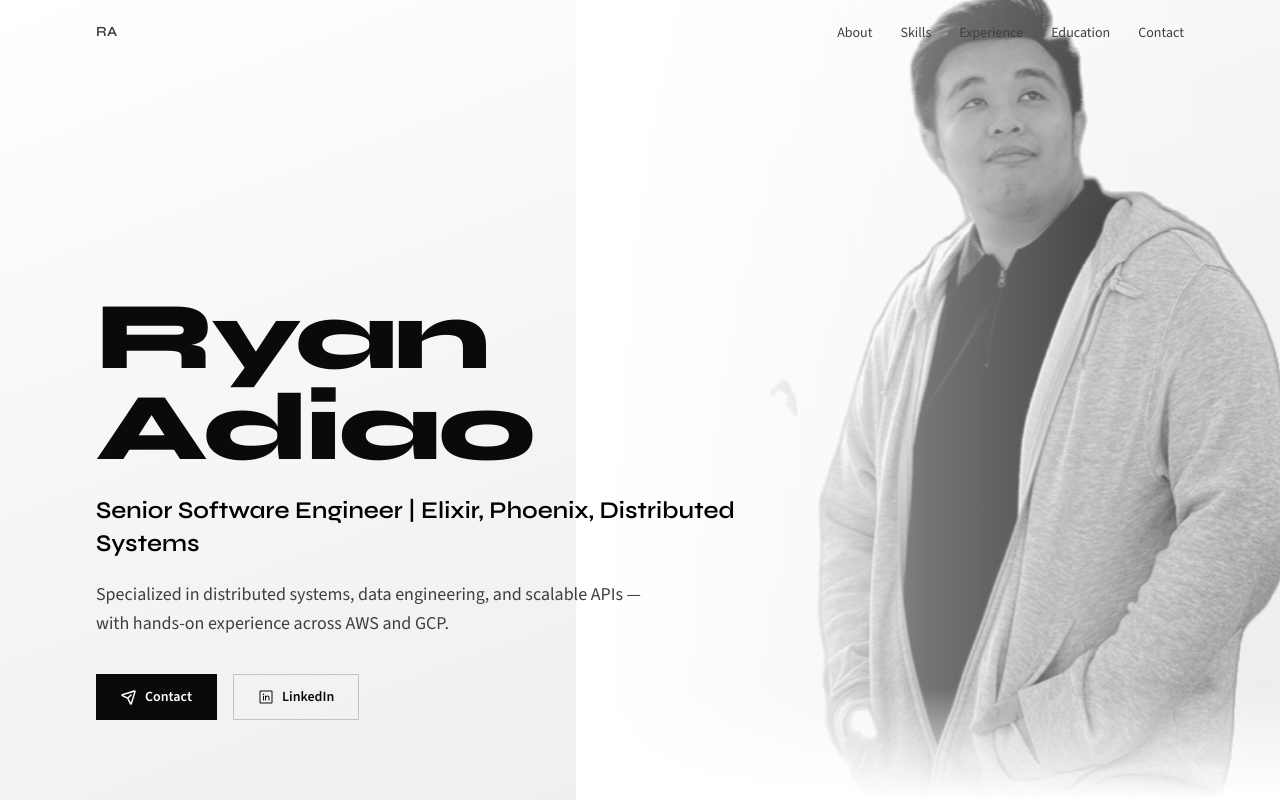
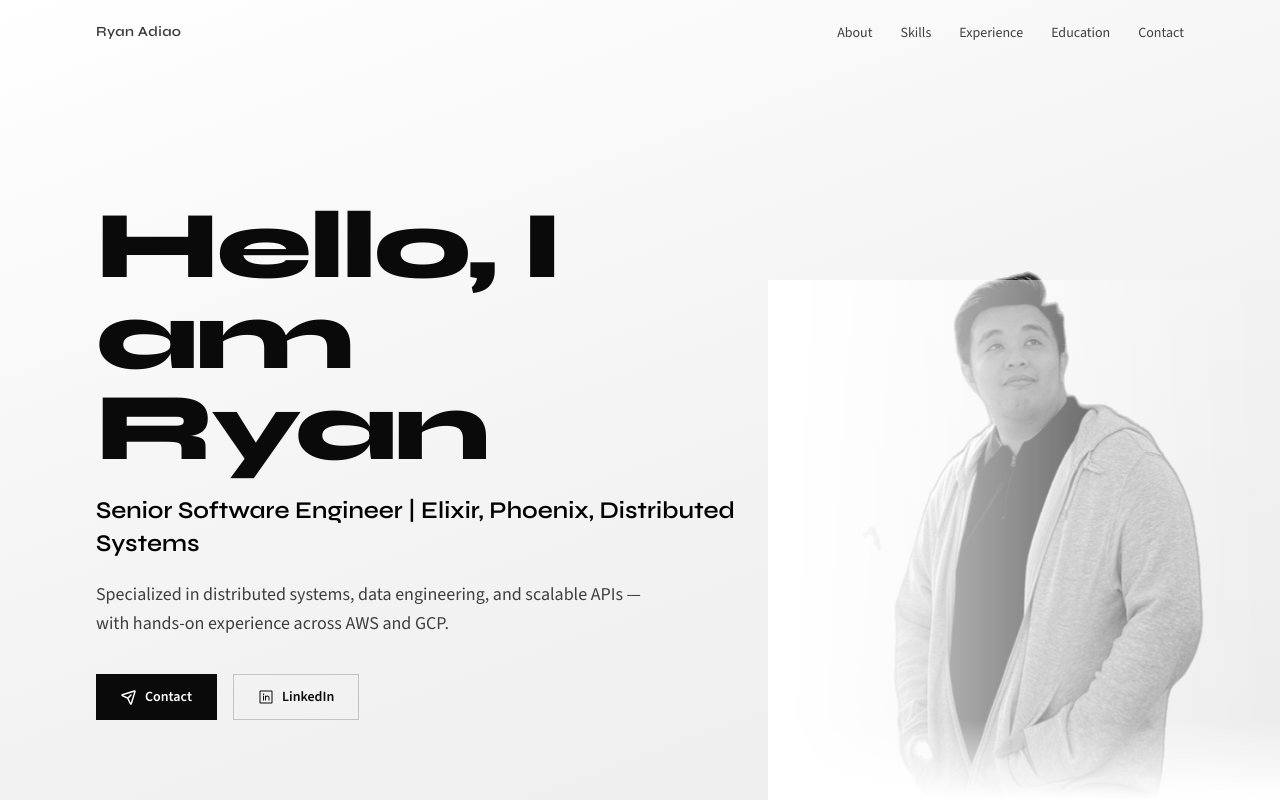
Before and after one commit to Earthborn101/website-portfolio, a React (Vite) app: page / in a window 1280 px wide. Shown: the top 800 px of the page. Built offline with nearby package versions, Linux system fonts and the light colour scheme.

Commit message:
Tune hero branding and shrink portrait
Nav shows Ryan Adiao, hero greets with Hello I am Ryan, smaller photo.

```diff
--- a/src/App.tsx
+++ b/src/App.tsx
@@ -63,7 +63,7 @@ function App() {
             href="#top"
             className="font-display text-sm font-semibold tracking-wide text-ink/80 transition hover:text-accent"
           >
-            RA
+            Ryan Adiao
           </a>
           <ul className="hidden items-center gap-7 md:flex">
             {navLinks.map((link) => (
@@ -99,22 +99,22 @@ function App() {
             aria-hidden="true"
           />
           <div
-            className="pointer-events-none absolute inset-y-0 right-0 w-full sm:w-[62%] lg:w-[55%]"
+            className="pointer-events-none absolute bottom-0 right-0 h-[55%] w-[48%] max-w-sm sm:h-[60%] sm:w-[40%] sm:max-w-md lg:h-[65%] lg:max-w-lg"
             aria-hidden="true"
           >
             <img
               src="/ryan-portrait.png"
               alt=""
-              className="animate-drift h-full w-full object-contain object-bottom opacity-90 sm:object-right-bottom"
+              className="animate-drift h-full w-full object-contain object-bottom opacity-90"
             />
-            <div className="absolute inset-0 bg-gradient-to-r from-surface via-surface/70 to-transparent sm:via-surface/40" />
-            <div className="absolute inset-x-0 bottom-0 h-28 bg-gradient-to-t from-surface to-transparent" />
+            <div className="absolute inset-0 bg-gradient-to-r from-surface via-surface/50 to-transparent" />
+            <div className="absolute inset-x-0 bottom-0 h-20 bg-gradient-to-t from-surface to-transparent" />
           </div>
 
           <div className="relative z-10 mx-auto flex w-full max-w-6xl flex-1 flex-col justify-end px-5 pb-14 pt-24 sm:px-8 sm:pb-20 sm:pt-32">
             <div className="max-w-xl lg:max-w-2xl">
               <p className="animate-fade-up font-display text-[2.75rem] font-extrabold leading-[0.95] tracking-tight text-ink sm:text-6xl md:text-7xl lg:text-8xl">
-                {identity.name}
+                Hello, I am Ryan
               </p>
               <h1 className="animate-fade-up-delay-1 mt-4 max-w-2xl font-display text-lg font-semibold leading-snug text-accent-deep sm:mt-5 sm:text-2xl">
                 {identity.title}
```
